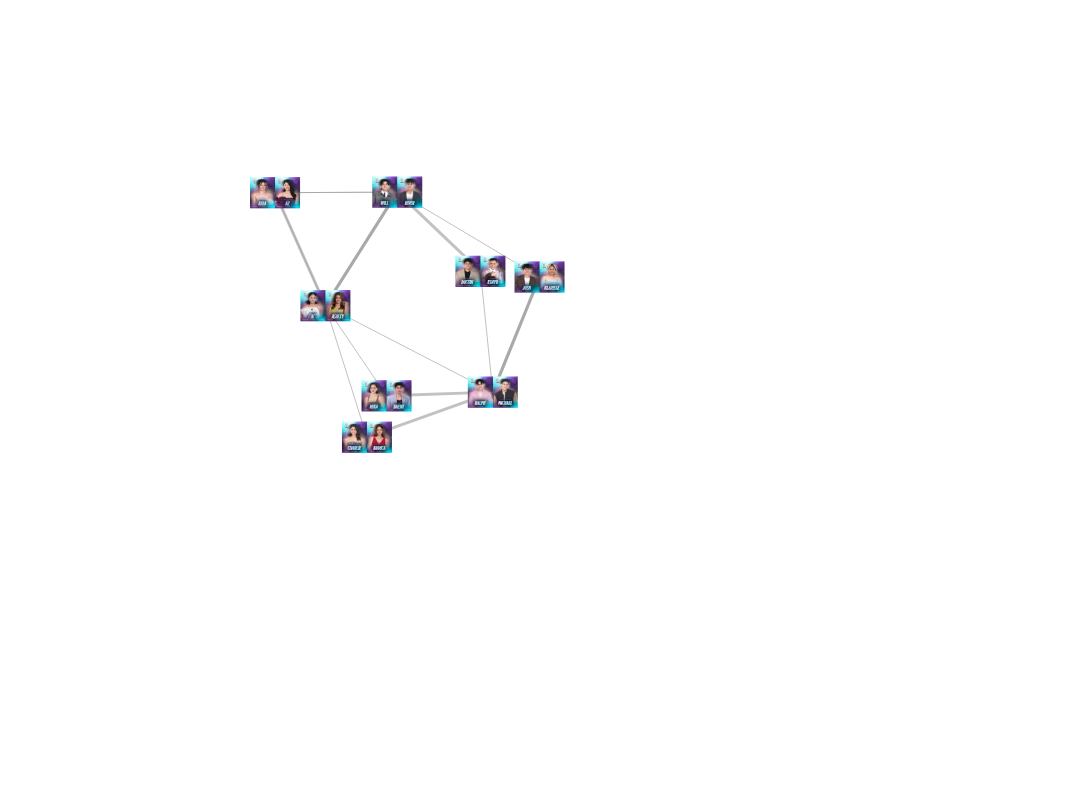
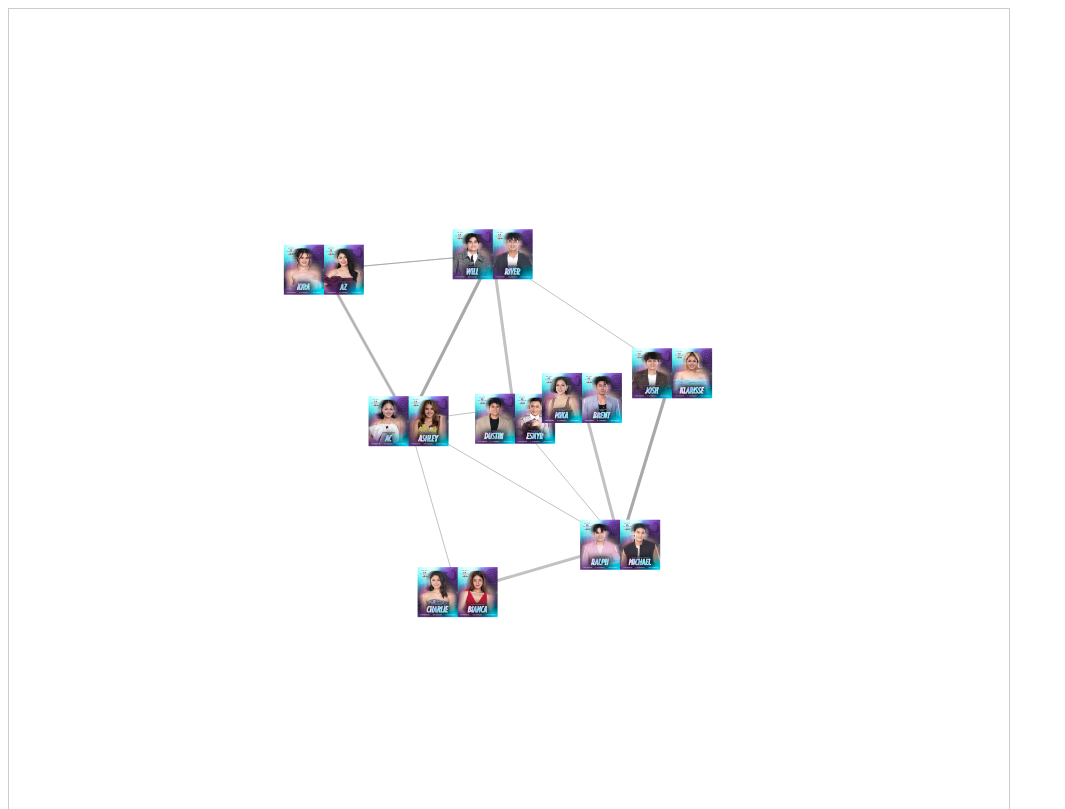
Before and after one commit to michaeljohnm/pbbcelebritycollabedition, a plain HTML site: page docs/index.html in a window 1280 px wide. Shown: the top 809 px of the page, without its empty margins (0-1065 px from the left). Drawn offline with nearby package versions, Linux system fonts and the light colour scheme.

Commit message:
Increase size and use arrows

```diff
--- a/docs/index.html
+++ b/docs/index.html
@@ -8,10 +8,21 @@
         .link {
             stroke: #999;
             stroke-opacity: 0.6;
+            fill: none;
+            marker-end: url(#arrowhead);
+        }
+        .link.double {
+            marker-start: url(#arrowhead);
+            marker-end: url(#arrowhead);
         }
         .node image {
-            width: 50px;
-            height: 50px;
+            width: 80px; /* Increased size */
+            height: 80px; /* Increased size */
+        }
+        svg {
+            width: 1000px; /* Increased size */
+            height: 800px; /* Increased size */
+            border: 1px solid #ccc;
         }
     </style>
 </head>
@@ -48,38 +59,58 @@
             ]
         };
 
-        const width = 800, height = 600;
+        const width = 1000, height = 800;
 
         const svg = d3.select("body").append("svg")
             .attr("width", width)
             .attr("height", height);
 
+        // Add arrowhead marker definition
+        svg.append("defs").append("marker")
+            .attr("id", "arrowhead")
+            .attr("viewBox", "0 0 10 10")
+            .attr("refX", 9)
+            .attr("refY", 5)
+            .attr("markerWidth", 6)
+            .attr("markerHeight", 6)
+            .attr("orient", "auto")
+            .append("path")
+            .attr("d", "M 0 0 L 10 5 L 0 10 z")
+            .attr("fill", "#999");
+
         const simulation = d3.forceSimulation(data.nodes)
-            .force("link", d3.forceLink(data.links).id(d => d.id).distance(100))
-            .force("charge", d3.forceManyBody().strength(-400))
+            .force("link", d3.forceLink(data.links).id(d => d.id).distance(150))
+            .force("charge", d3.forceManyBody().strength(-500))
             .force("center", d3.forceCenter(width / 2, height / 2));
 
+        // Create links
         const link = svg.append("g")
             .selectAll("line")
             .data(data.links)
             .enter().append("line")
-            .attr("class", "link")
+            .attr("class", d => {
+                // Check for reciprocal links (double arrows)
+                const reciprocal = data.links.find(l => l.source === d.target && l.target === d.source);
+                return reciprocal ? "link double" : "link";
+            })
             .attr("stroke-width", d => d.value); // Thickness based on points
 
+        // Create nodes
         const node = svg.append("g")
             .selectAll("image")
             .data(data.nodes)
             .enter().append("image")
             .attr("xlink:href", d => d.image)
-            .attr("x", -25)
-            .attr("y", -25)
-            .attr("width", 50)
-            .attr("height", 50)
+            .attr("x", -40) // Adjusted for larger size
+            .attr("y", -40) // Adjusted for larger size
+            .attr("width", 80) // Increased size
+            .attr("height", 80) // Increased size
             .call(d3.drag()
                 .on("start", dragstarted)
                 .on("drag", dragged)
                 .on("end", dragended));
 
+        // Update positions on each tick
         simulation.on("tick", () => {
             link
                 .attr("x1", d => d.source.x)
@@ -88,10 +119,11 @@
                 .attr("y2", d => d.target.y);
 
             node
-                .attr("x", d => d.x - 25)
-                .attr("y", d => d.y - 25);
+                .attr("x", d => d.x - 40) // Adjusted for larger size
+                .attr("y", d => d.y - 40); // Adjusted for larger size
         });
 
+        // Drag functions
         function dragstarted(event, d) {
             if (!event.active) simulation.alphaTarget(0.3).restart();
             d.fx = d.x;
```
